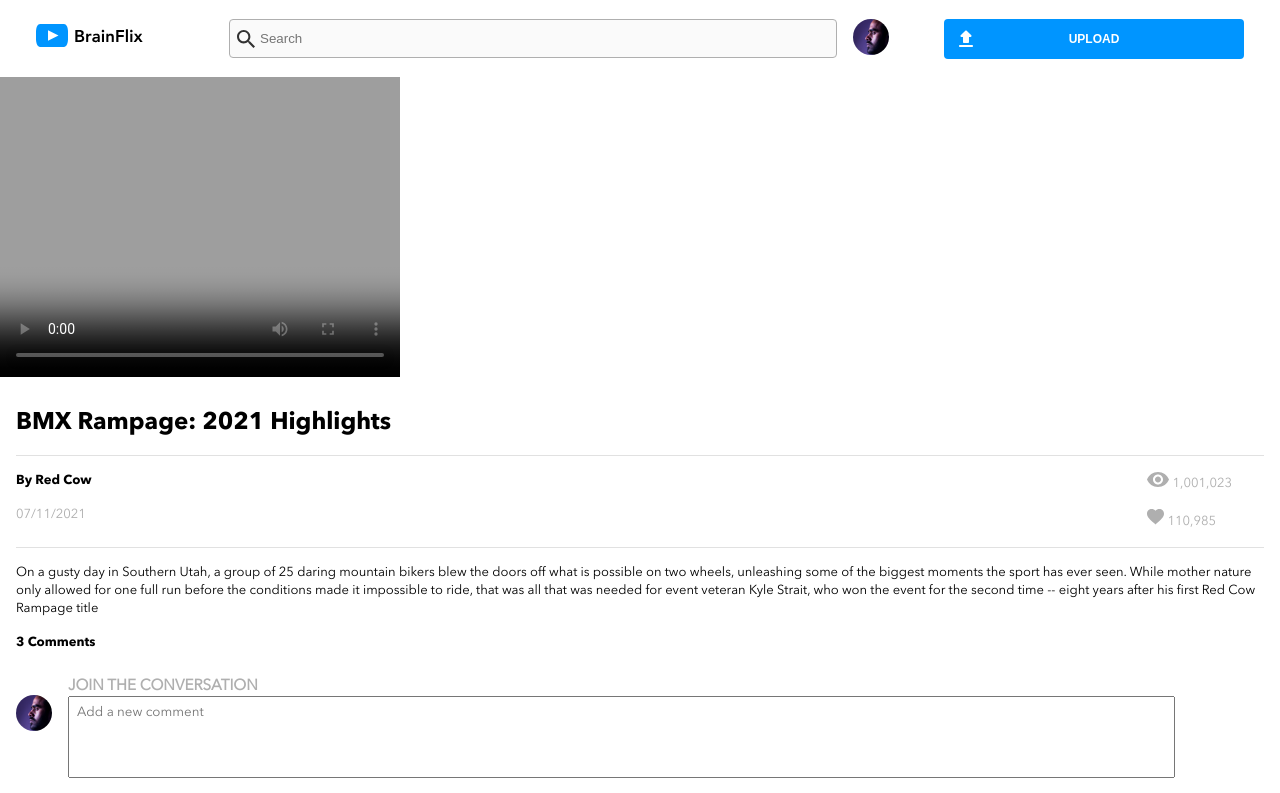
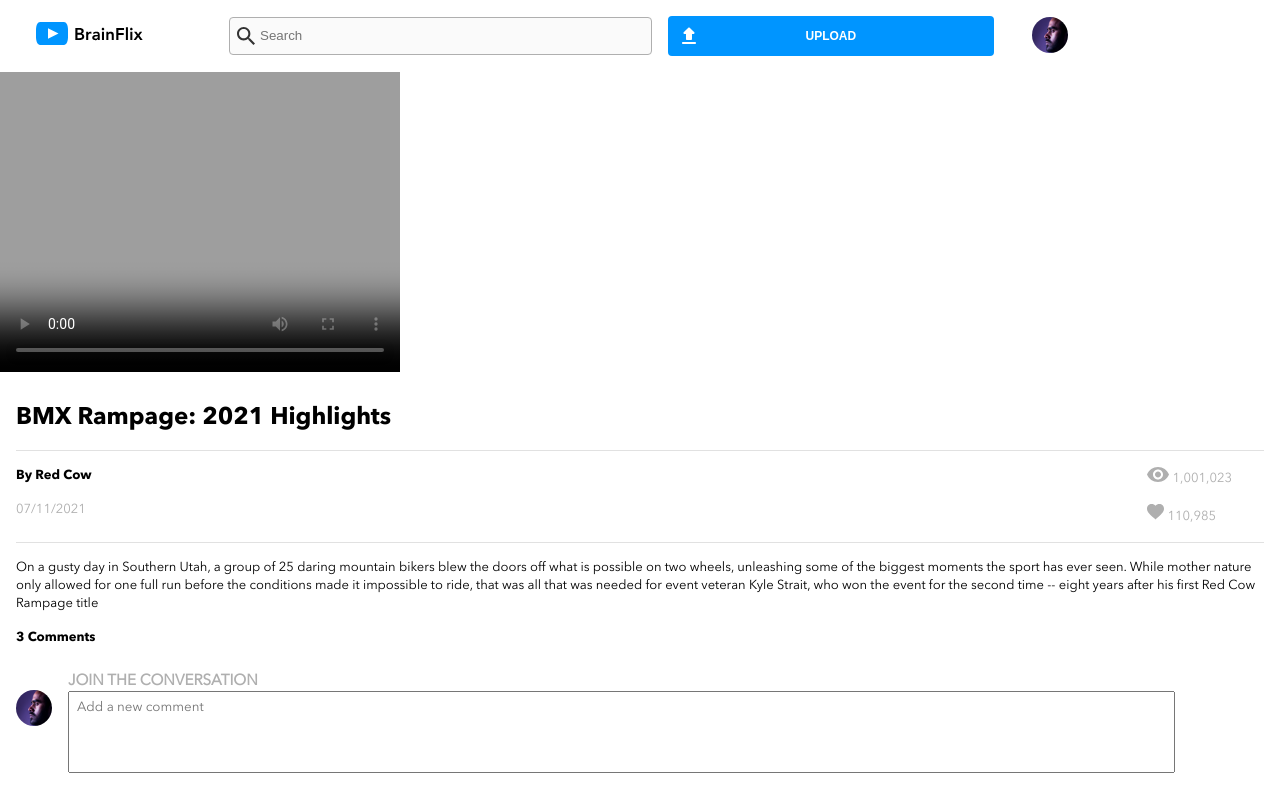
Before and after one commit to jimmykt/jimmy-tam-brainflix, a React (Create React App) app: page / in a window 1280 px wide. Shown: the top 793 px of the page. Built offline with nearby package versions, Linux system fonts and the light colour scheme.

Commit message:
Resposive Navbar, Tablet

```diff
--- a/src/components/button/button.scss
+++ b/src/components/button/button.scss
@@ -15,7 +15,7 @@
   position: relative;
 
   @include tablet {
-    width: 300px;
+    width: 27%;
   }
 
   &__icon {
--- a/src/components/navigation/navigation.js
+++ b/src/components/navigation/navigation.js
@@ -17,9 +17,9 @@ function navigation() {
         <img className="nav__search-icon" src={SearchSVG} alt="search"></img>
         <input className="nav__search-imput" type="text" name="name" placeholder="Search"></input>
       </form>
-      <div className="nav__avatar"><Avatar /></div>
+      <div className="nav__avatar-container"><Avatar /></div>
     </div>
-    <div className="nav__button"><Button icon={UploadSVG} text="UPLOAD"/></div>
+    <Button icon={UploadSVG} text="UPLOAD"/>
   </div>
   );
 }
--- a/src/components/navigation/navigation.scss
+++ b/src/components/navigation/navigation.scss
@@ -12,9 +12,9 @@
     display: flex;
     flex-direction: row;
     align-items: center;
-    padding-top: .5rem;
-    padding-bottom: .5rem;
-
+    padding-top: 1rem;
+    padding-bottom: 1rem;
+    position: relative;
   }
 
   &__logo {
@@ -22,6 +22,7 @@
     max-width: 120px;
     max-height: 120px;
     @include tablet {
+      @include reset-padding-margin;
       margin-right: 5rem;
     }
   }
@@ -30,6 +31,10 @@
     position: relative;
     display: flex;
     width: 100%;
+    @include tablet {
+      width: 35%;
+      margin-right: 1rem;
+    }
   }
 
   &__form {
@@ -37,8 +42,8 @@
     margin-right: 1rem;
     margin-bottom: 1rem;
     @include tablet {
-      margin-right: 1rem;
-      margin-bottom: 0rem;
+      @include reset-padding-margin;
+      width: 100%;
     }
 
   }
@@ -48,6 +53,7 @@
     top: 10.5px;
     padding-left: .5rem;
   }
+
   &__search-imput {
     background-color: $color-seondary-BrainFlix-Alabaster;
     border: 1px solid $color-primary-BrainFlix-Silver;
@@ -56,11 +62,14 @@
     width: 100%;
     border-radius: 4px;
     @include tablet {
-
+      width: 100%;
     }
   }
 
-  &__test-icon {
-    color: black;
+  &__avatar-container {
+    @include tablet {
+      position: absolute;
+      left: 190%;
+    }
   }
 }
--- a/src/styles/partials/_mixins.scss
+++ b/src/styles/partials/_mixins.scss
@@ -26,3 +26,8 @@
   margin: 0rem;
   padding: 0rem;
 }
+
+@mixin reset-height-width {
+  width: 0rem;
+  height: 0rem;
+}
```
